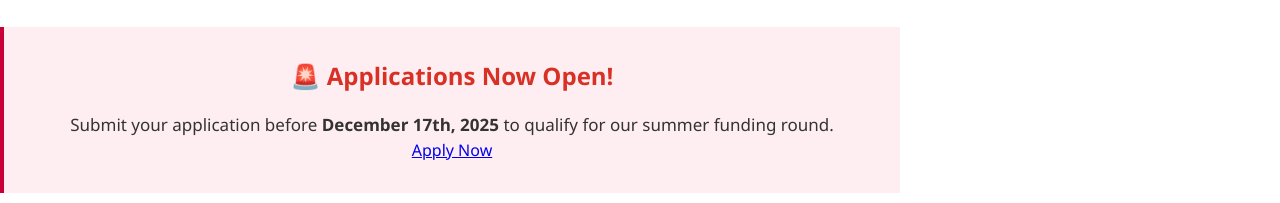
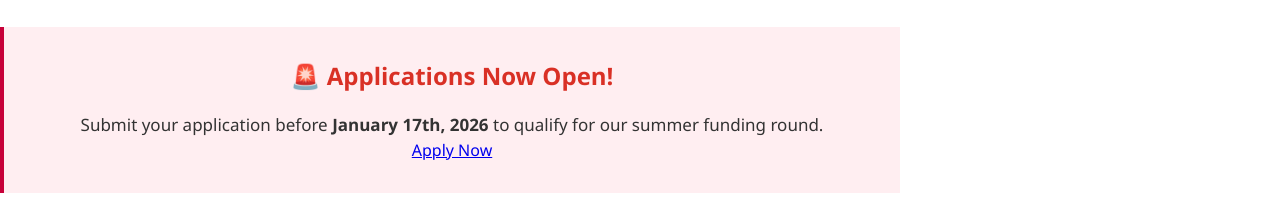
Before and after one commit to GustoWeb/gusto-grants, a plain HTML site: page index.html in a window 1280 px wide. Shown: the part 967-1170 px from the top of the page. Drawn offline with Linux system fonts and the light colour scheme.

Commit message:
Add files via upload

```diff
--- a/index.html
+++ b/index.html
@@ -43,7 +43,7 @@
     <!-- Application Open Banner -->
     <section class="highlight">
       <h3>🚨 Applications Now Open!</h3>
-      <p>Submit your application before <strong>December 17th, 2025</strong> to qualify for our summer funding round.</p>
+      <p>Submit your application before <strong>January 17th, 2026</strong> to qualify for our summer funding round.</p>
       <a href="apply.html" class="cta-button">Apply Now</a>
     </section>
 
```
